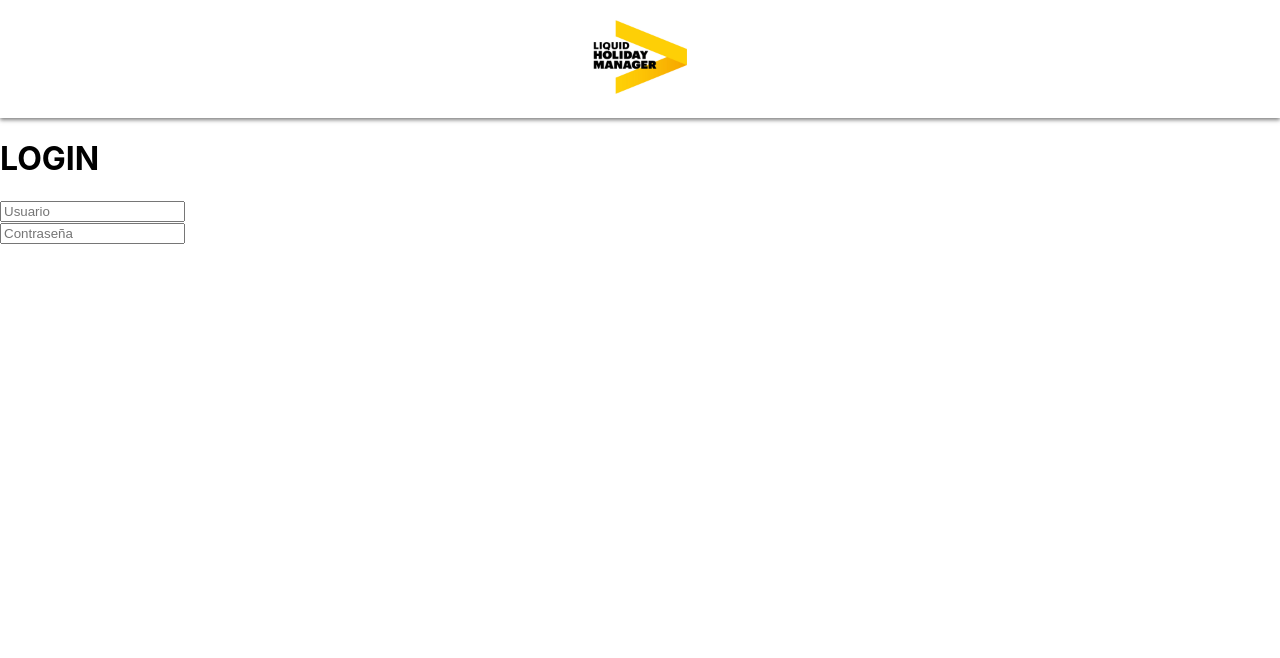
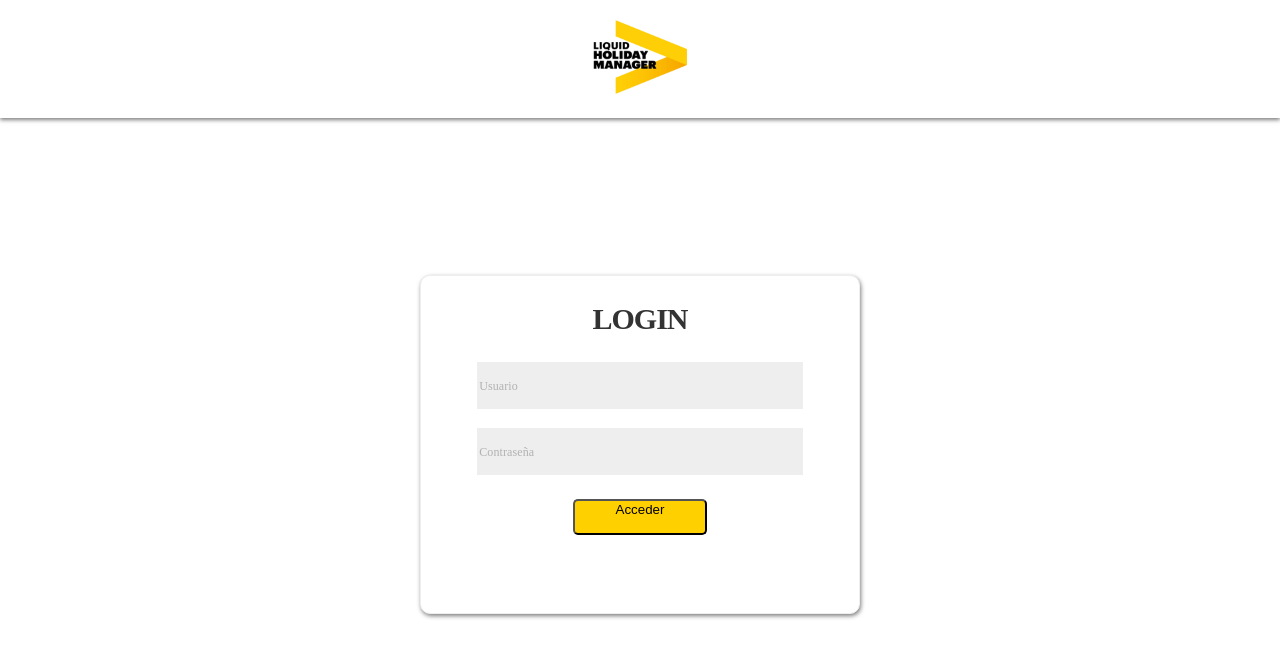
Before and after one commit to luzagm/g-m4-AquaSquad, a React (Create React App) app: page /#/ in a window 1280 px wide. Shown: the top 658 px of the page. Built offline with nearby package versions, Linux system fonts and the light colour scheme.

Commit message:
add login and time off mock json

```diff
--- a/public/services/users.json
+++ b/public/services/users.json
@@ -3,5 +3,6 @@
   "email": "josemaria.delanieta@accenture.com",
   "chapter_id": 1,
   "chapter_name": "Front",
-  "is_leader": false
+  "is_leader": false,
+  "time_off": 20
 }
--- a/src/components/Login.js
+++ b/src/components/Login.js
@@ -1,6 +1,7 @@
 import React from "react";
 import Header from "./Header";
 import Input from "./user/Inputs";
+import "./../stylesheets/Login.scss";
 // import "./Button"
 
 const Login = () => {
@@ -12,6 +13,7 @@ const Login = () => {
         <form>
           <Input placeholder="Usuario" />
           <Input placeholder="Contraseña" />
+          <button className="btnPrueba">Acceder</button>
           {/* <Button /> */}
         </form>
       </div>
--- /dev/null
+++ b/src/stylesheets/Login.scss
@@ -0,0 +1,57 @@
+.login__container {
+    margin: 157px auto;
+    width: 437.7px;
+    height: 337.1px;
+    border-radius: 10px;
+    box-shadow: 1px 2px 4px 0 rgba(0, 0, 0, 0.5);
+    border: solid 1px #eeeeee;
+    background-color: #ffffff;
+}
+
+.login__title {
+    height: 46px;
+    font-family: Graphik;
+    font-size: 30px;
+    font-weight: bold;
+    font-style: normal;
+    font-stretch: normal;
+    line-height: 1.53;
+    letter-spacing: -1px;
+    text-align: center;
+    color: #333333;
+}
+
+.fill-in_item {
+    margin: 0 auto 19.7px;
+    text-align: center;
+
+}
+
+.request__form--input {
+    width: 321.6px;
+    height: 44.4px;
+    background-color: #eeeeee;
+    border: none;
+
+    &::placeholder {
+        font-family: Graphik;
+        font-size: 12px;
+        font-weight: 500;
+        font-style: normal;
+        font-stretch: normal;
+        line-height: normal;
+        letter-spacing: 0.1px;
+        color: #b1b1b1;
+    }
+}
+
+.btnPrueba {
+    margin: 24.7px auto;
+    display: flex;
+    justify-content: center;
+    background-color: #ffd000;
+    width: 134px;
+    height: 35.5px;
+    border-radius: 5px;
+
+}
```
